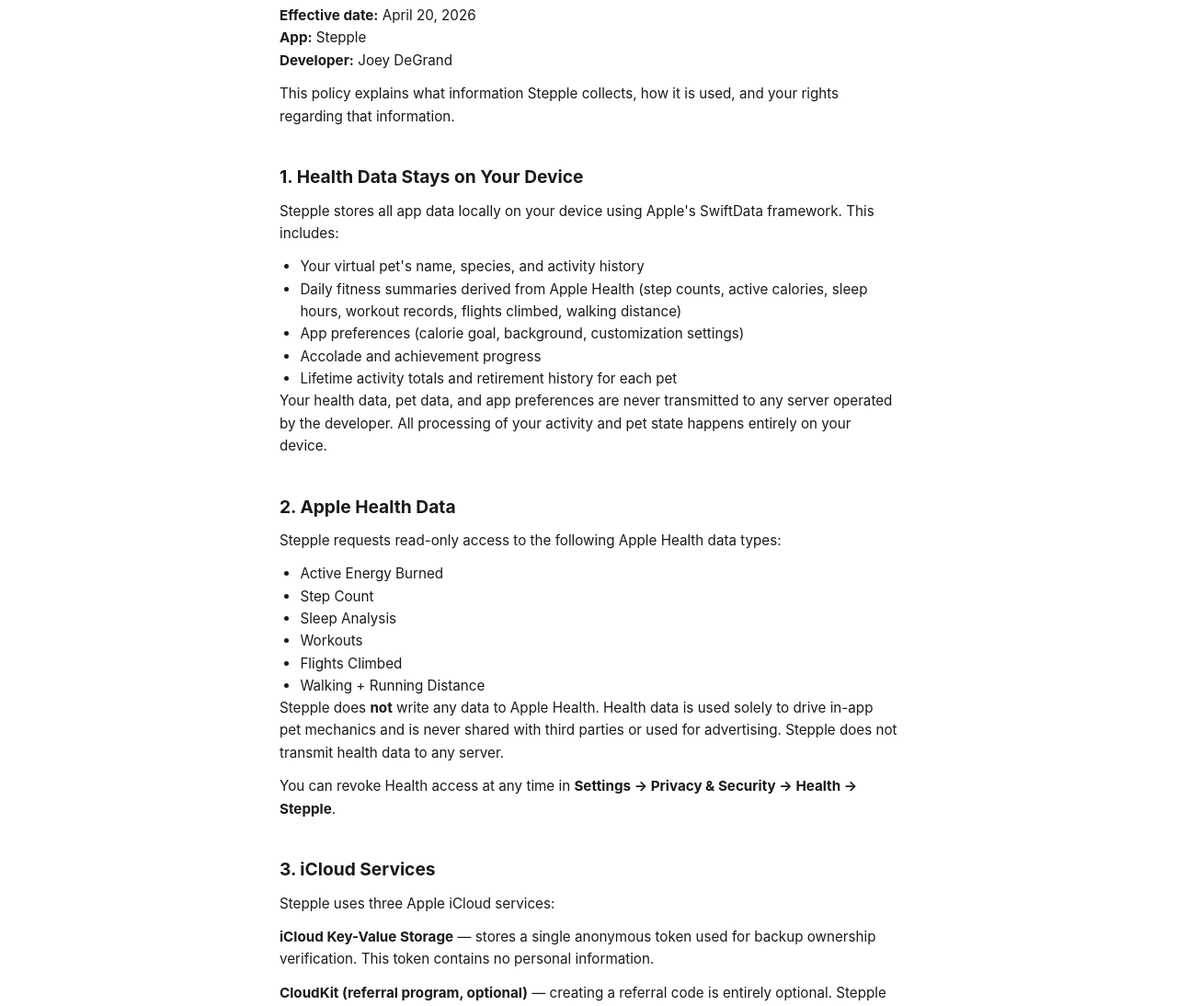
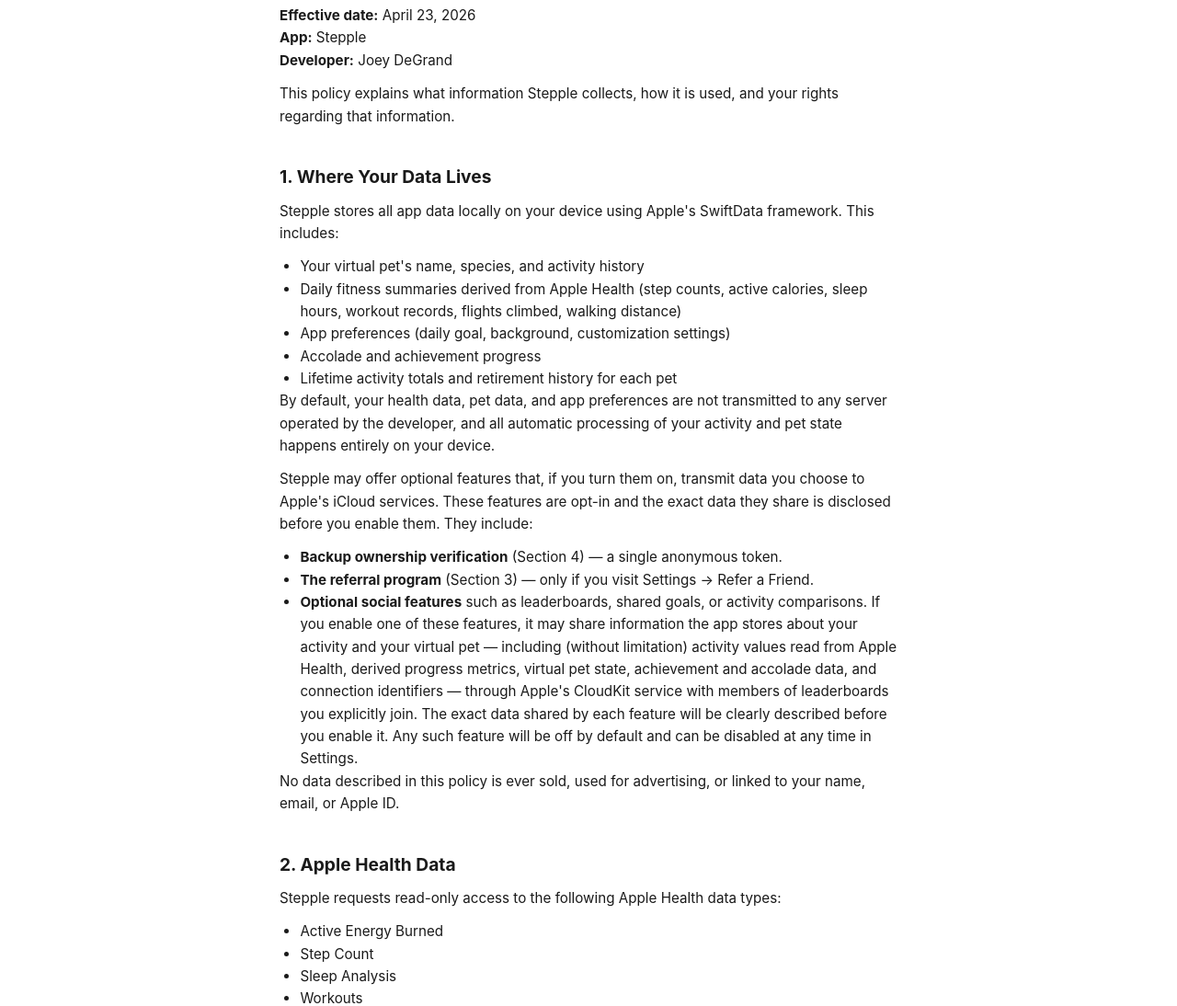
Before and after one commit to jdegrand/Stepple-Website, a plain HTML site: page privacy.html in a window 1280 px wide. Shown: the part 205-1299 px from the top of the page at 92% size. Drawn offline with Linux system fonts and the light colour scheme.

Commit message:
policy updates and leaderboard associations

```diff
--- a/privacy.html
+++ b/privacy.html
@@ -4,7 +4,7 @@
   <meta charset="UTF-8" />
   <meta name="viewport" content="width=device-width, initial-scale=1.0" />
   <title>Stepple — Privacy Policy</title>
-  <meta name="description" content="Stepple Privacy Policy. Your data stays on your device." />
+  <meta name="description" content="Stepple Privacy Policy. Your data is private by default." />
   <link rel="icon" type="image/png" href="assets/icon.png" />
   <link rel="stylesheet" href="styles.css" />
 </head>
@@ -28,22 +28,29 @@
     <a href="/" class="legal-back">&larr; Back to Stepple</a>
 
     <h1>Privacy Policy</h1>
-    <p><strong>Effective date:</strong> April 20, 2026<br/>
+    <p><strong>Effective date:</strong> April 23, 2026<br/>
     <strong>App:</strong> Stepple<br/>
     <strong>Developer:</strong> Joey DeGrand</p>
 
     <p>This policy explains what information Stepple collects, how it is used, and your rights regarding that information.</p>
 
-    <h2>1. Health Data Stays on Your Device</h2>
+    <h2>1. Where Your Data Lives</h2>
     <p>Stepple stores all app data locally on your device using Apple's SwiftData framework. This includes:</p>
     <ul>
       <li>Your virtual pet's name, species, and activity history</li>
       <li>Daily fitness summaries derived from Apple Health (step counts, active calories, sleep hours, workout records, flights climbed, walking distance)</li>
-      <li>App preferences (calorie goal, background, customization settings)</li>
+      <li>App preferences (daily goal, background, customization settings)</li>
       <li>Accolade and achievement progress</li>
       <li>Lifetime activity totals and retirement history for each pet</li>
     </ul>
-    <p>Your health data, pet data, and app preferences are never transmitted to any server operated by the developer. All processing of your activity and pet state happens entirely on your device.</p>
+    <p>By default, your health data, pet data, and app preferences are not transmitted to any server operated by the developer, and all automatic processing of your activity and pet state happens entirely on your device.</p>
+    <p>Stepple may offer optional features that, if you turn them on, transmit data you choose to Apple's iCloud services. These features are opt-in and the exact data they share is disclosed before you enable them. They include:</p>
+    <ul>
+      <li><strong>Backup ownership verification</strong> (Section 4) &mdash; a single anonymous token.</li>
+      <li><strong>The referral program</strong> (Section 3) &mdash; only if you visit Settings &rarr; Refer a Friend.</li>
+      <li><strong>Optional social features</strong> such as leaderboards, shared goals, or activity comparisons. If you enable one of these features, it may share information the app stores about your activity and your virtual pet &mdash; including (without limitation) activity values read from Apple Health, derived progress metrics, virtual pet state, achievement and accolade data, and connection identifiers &mdash; through Apple's CloudKit service with members of leaderboards you explicitly join. The exact data shared by each feature will be clearly described before you enable it. Any such feature will be off by default and can be disabled at any time in Settings.</li>
+    </ul>
+    <p>No data described in this policy is ever sold, used for advertising, or linked to your name, email, or Apple ID.</p>
 
     <h2>2. Apple Health Data</h2>
     <p>Stepple requests read-only access to the following Apple Health data types:</p>
@@ -55,13 +62,16 @@
       <li>Flights Climbed</li>
       <li>Walking + Running Distance</li>
     </ul>
-    <p>Stepple does <strong>not</strong> write any data to Apple Health. Health data is used solely to drive in-app pet mechanics and is never shared with third parties or used for advertising. Stepple does not transmit health data to any server.</p>
+    <p>Stepple does <strong>not</strong> write any data to Apple Health. Health data is used primarily to drive in-app pet mechanics and is never sold, shared with advertising networks, or used for advertising purposes. Health data transmission is limited to optional features you explicitly enable (see Section 1); no automatic transmission occurs.</p>
     <p>You can revoke Health access at any time in <strong>Settings &rarr; Privacy &amp; Security &rarr; Health &rarr; Stepple</strong>.</p>
 
     <h2>3. iCloud Services</h2>
     <p>Stepple uses three Apple iCloud services:</p>
     <p><strong>iCloud Key-Value Storage</strong> &mdash; stores a single anonymous token used for backup ownership verification. This token contains no personal information.</p>
-    <p><strong>CloudKit (referral program, optional)</strong> &mdash; creating a referral code is entirely optional. Stepple only creates a CloudKit record if you visit <strong>Settings &rarr; Refer a Friend</strong>. If you never visit that page, no CloudKit record is ever created. When a code does exist, the stored record contains only your anonymous referral code, your anonymous iCloud user ID, and a count of successful redemptions &mdash; no health data, pet data, names, or other personal information. To delete your referral code from Apple's servers, email <a href="mailto:support@stepple.fit">support@stepple.fit</a> and the developer will remove it manually.</p>
+    <p><strong>CloudKit (optional features)</strong> &mdash; Stepple uses Apple's CloudKit database for optional features you choose to enable.</p>
+    <p><strong>Referral program:</strong> if you visit <strong>Settings &rarr; Refer a Friend</strong>, Stepple creates a record containing only your anonymous referral code, your anonymous iCloud user ID, and a count of successful redemptions. If you never visit that page, no CloudKit record is created by the referral program.</p>
+    <p><strong>Optional social features</strong> (such as leaderboards or shared goals), if enabled, may store information the app has about your activity and virtual pet &mdash; including (without limitation) activity values, progress metrics, pet state, achievement and accolade data, and connection identifiers &mdash; in CloudKit records shared through Apple's CloudKit service with members of leaderboards you have explicitly joined. The specific data stored will be disclosed at the point of enabling each feature. Data stored in CloudKit is subject to Apple's CloudKit security model and privacy practices.</p>
+    <p>To delete your CloudKit data, email <a href="mailto:support@stepple.fit">support@stepple.fit</a> and the developer will remove it manually.</p>
     <p><strong>Apple StoreKit</strong> &mdash; if you subscribe to Stepple+, Apple manages your subscription and payment information directly. The developer does not receive or store your payment details.</p>
     <p>None of these services is used for analytics or advertising. All are operated by Apple under their privacy policies.</p>
 
@@ -80,7 +90,7 @@
     <p>When such data is sent, it is tied only to a random identifier generated on your device and is not linked to your name, email, Apple ID, or health data. No health or fitness values are ever included. No pet names are ever included.</p>
     <p>This data may be processed directly by the developer or by third-party analytics, diagnostics, and paywall service providers acting as data processors under the developer's instructions. The current list of processors is maintained at <a href="processors.html">stepple.fit/processors</a>.</p>
     <p>Stepple does not use any advertising network, and no data described in this policy is used for advertising.</p>
-    <p>Your health and fitness data never leaves your device. Diagnostic logs stored on your device (described in Section 6) record only broad ranges (e.g. "1-5k steps," "300-500 cal") rather than exact values &mdash; even if you share logs with the developer for bug reports, your actual activity levels are never disclosed.</p>
+    <p>Health and fitness data is never included in the anonymous analytics described in this section. Diagnostic logs stored on your device (described in Section 6) record only broad ranges (e.g. "1-5k steps," "300-500 cal") rather than exact values &mdash; even if you share logs with the developer for bug reports, your actual activity levels are never disclosed. Any other transmission of health and fitness data is limited to optional social features you explicitly enable (see Section 1).</p>
 
     <h2>8. Children</h2>
     <p>Stepple is not directed at children under 13. As described throughout this policy, the app does not knowingly collect personal information from any user, including children.</p>
```
Also changed, not shown: index.html (+9 -8 lines), terms.html (+2 -2 lines), 1 other file.
